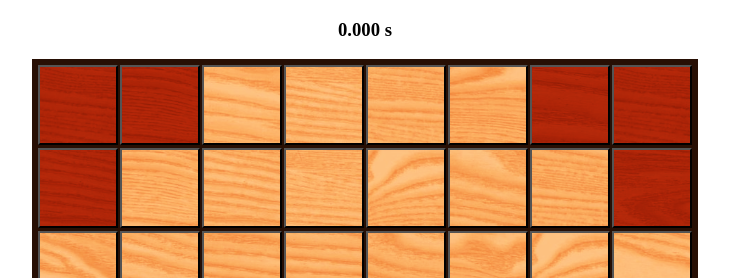
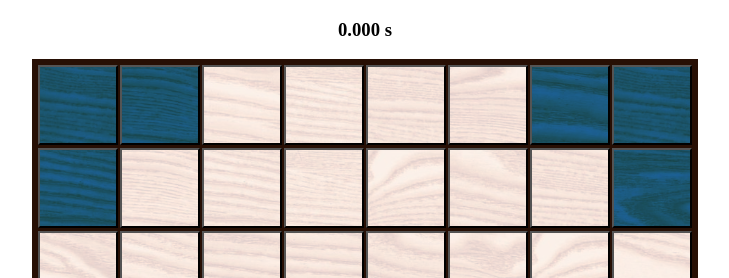
Before and after one commit to g-oms/chessboard, a plain HTML site: page index.html in a window 1280 px wide. Shown: the top 278 px of the page, without its empty margins (275-1004 px from the left). Drawn offline with Linux system fonts and the light colour scheme.

Commit message:
[Customization] tile color change

```diff
--- a/index.html
+++ b/index.html
@@ -62,8 +62,8 @@
     const timerPrecision = 19;
     const dot_character = '•';
     const target_character = '⦾';
-    const light_tile = "#db6d5a";
-    const dark_tile = "#5c1707";
+    const light_tile = "#a9bed8";
+    const dark_tile = "#0e3669";
 
     const BoardPattern = {
         EMPTY: (() => {
```
